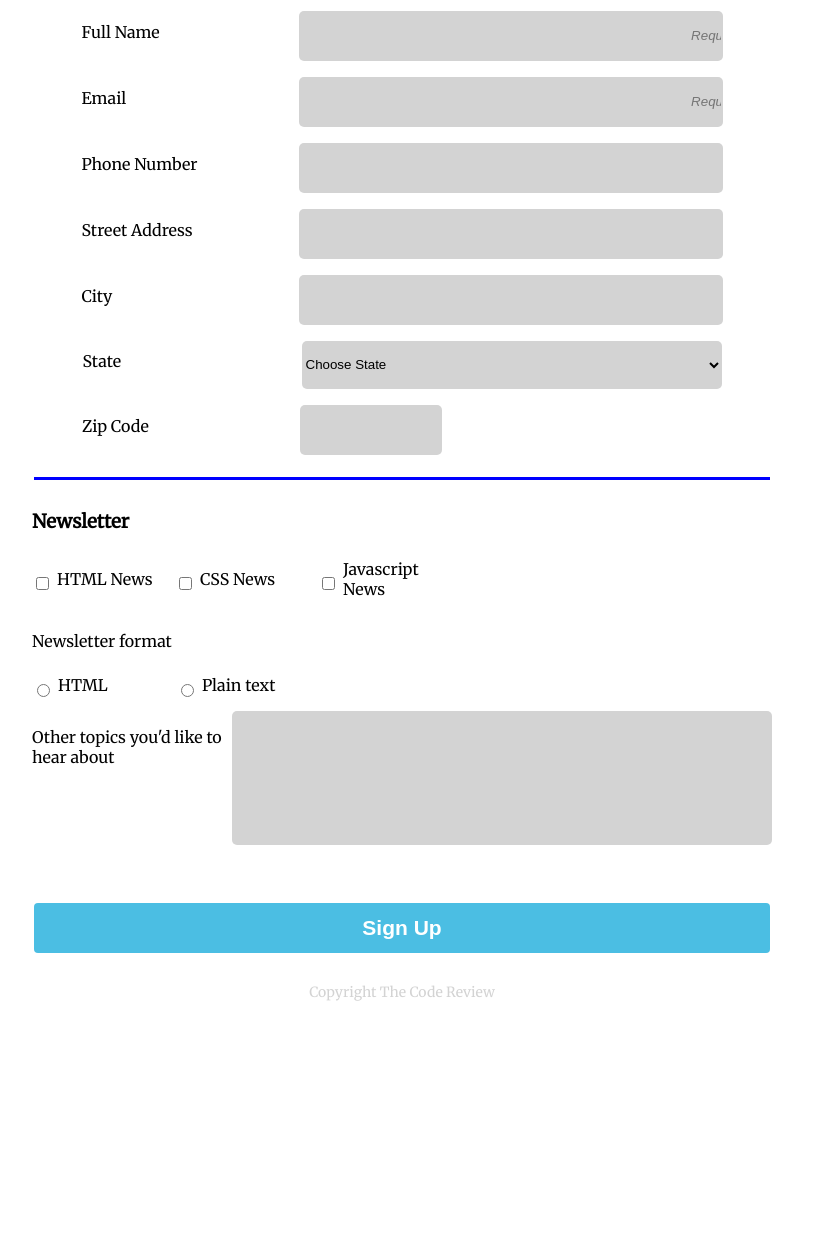
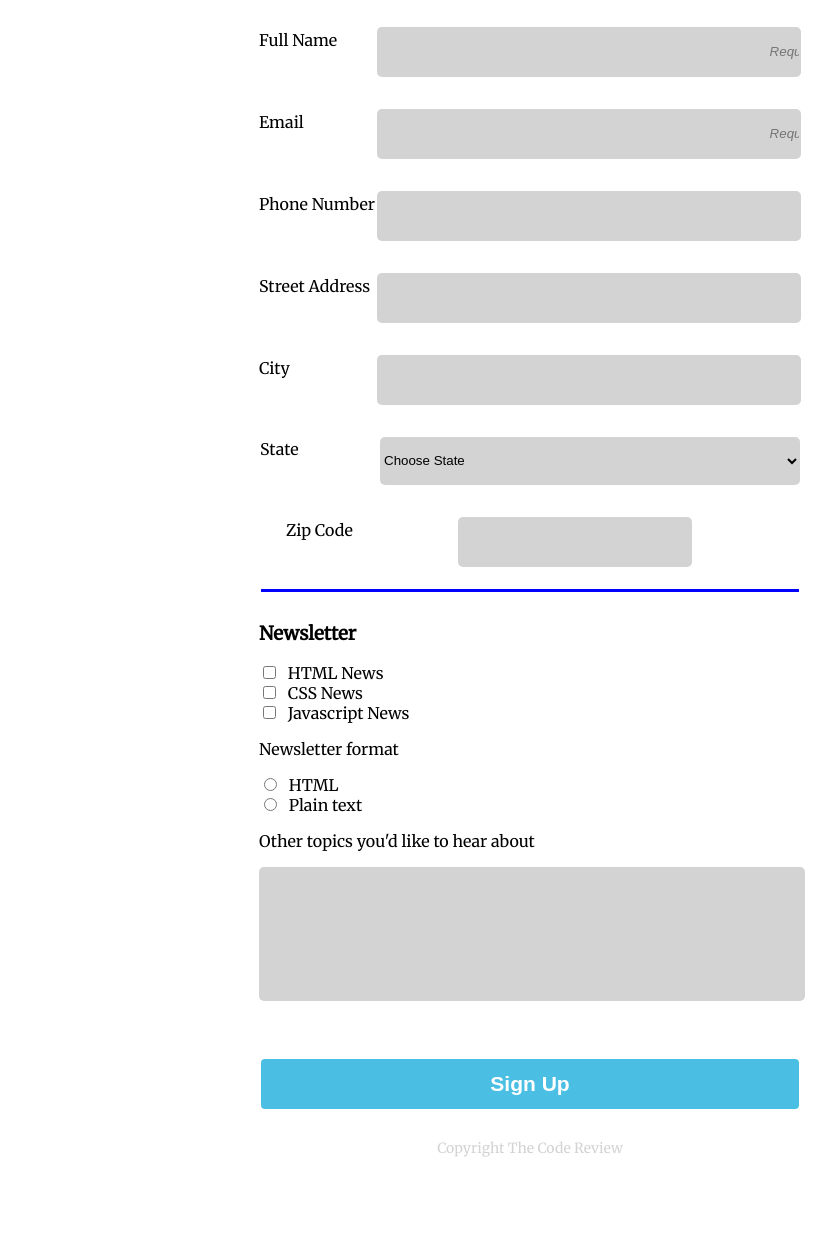
Before and after one commit to Josh-D18/onlineRegistration, a plain HTML site: page index.html in a window 1280 px wide. Shown: the part 254-1505 px from the top of the page, without its empty margins (110-946 px from the left). Before the commit the page ends 1349 px from the top, so only its background shows below. Drawn offline with Linux system fonts and the light colour scheme.

Commit message:
made chnages

```diff
--- a/css/index.css
+++ b/css/index.css
@@ -9,8 +9,10 @@ body {
   margin: 0;
   padding: 0;
   width: 100%;
-  height: 100%;
   font-family: "Merriweather", serif;
+  display: flex;
+  flex-direction: column;
+  align-items: center;
 }
 
 main {
@@ -34,6 +36,7 @@ header {
   display: flex;
   align-items: center;
   justify-content: center;
+  width: 100%;
 }
 
 .title {
@@ -81,17 +84,12 @@ fieldset {
   display: flex;
   flex-direction: column;
 }
-fieldset > div > div {
+
+fieldset > div > label {
   padding: 0.5rem 0;
 }
 
-fieldset > div > div {
-  padding: 0.5rem 0;
-  display: flex;
-  flex-direction: column;
-}
-
-fieldset > div > label {
+.contactInputContainer {
   padding: 0.5rem 0;
 }
 
@@ -101,6 +99,7 @@ input[type="text"] {
   border: 0;
   background-color: lightgrey;
   border-radius: 5px;
+  margin-top: 1rem;
 }
 
 select {
@@ -109,6 +108,7 @@ select {
   border: 0;
   background-color: lightgrey;
   border-radius: 5px;
+  margin-top: 1rem;
 }
 
 .optionPlaceholder {
@@ -124,55 +124,8 @@ label {
   margin-bottom: 0.5rem;
 }
 
-#zipInput {
-  width: 50%;
-}
-
 .formButtons {
   margin-right: 0.5rem;
-}
-
-/* Newsletter Form */
-
-.newsletter__container {
-  display: flex;
-}
-
-.newsletter__container > p {
-}
-
-.newsletter__container > .textarea {
-  border: 0;
-  background-color: lightgrey;
-  width: 100%;
-  height: 130px;
-  resize: none;
-  border-radius: 5px;
-}
-
-.submit__button {
-  width: 100%;
-  height: 50px;
-  color: white;
-  background-color: #4bbee3;
-  font-size: 21px;
-  border: 0px;
-  border-radius: 4px;
-  font-weight: bold;
-}
-
-.submit__Container {
-  padding-bottom: 5rem;
-  padding-top: 3rem;
-  padding-left: 1rem;
-  padding-right: 1rem;
-}
-
-.submit__Container > p {
-  color: lightgrey;
-  font-size: 14px;
-  text-align: center;
-  padding-top: 1rem;
 }
 
 /* Media Queries */
@@ -182,14 +135,16 @@ label {
     width: 420px;
   }
 
-  fieldset > div > h3 {
-    padding-left: 3rem;
-  }
-
-  fieldset > div > div {
+  .contactInputContainer {
+    padding: 0.5rem 0;
+    display: flex;
     flex-direction: row;
     align-items: center;
     justify-content: space-around;
+  }
+
+  fieldset > div > h3 {
+    padding-left: 3rem;
   }
 
   select {
@@ -212,6 +167,15 @@ label {
   input[type="text"]::placeholder {
     padding-left: 75%;
   }
+
+  #zipInput {
+    width: 50%;
+  }
+  main {
+    display: flex;
+    align-items: center;
+    flex-direction: column;
+  }
 }
 
 @media (min-width: 1024px) {
--- /dev/null
+++ b/css/newsletter.css
@@ -0,0 +1,43 @@
+/* Newsletter Form */
+
+.newsletter__container {
+  display: flex;
+  flex-direction: column;
+}
+
+.newsletter__container > p {
+}
+
+.newsletter__container > .textarea {
+  border: 0;
+  background-color: lightgrey;
+  width: 100%;
+  height: 130px;
+  resize: none;
+  border-radius: 5px;
+}
+
+.submit__button {
+  width: 100%;
+  height: 50px;
+  color: white;
+  background-color: #4bbee3;
+  font-size: 21px;
+  border: 0px;
+  border-radius: 4px;
+  font-weight: bold;
+}
+
+.submit__Container {
+  padding-bottom: 5rem;
+  padding-top: 3rem;
+  padding-left: 1rem;
+  padding-right: 1rem;
+}
+
+.submit__Container > p {
+  color: lightgrey;
+  font-size: 14px;
+  text-align: center;
+  padding-top: 1rem;
+}
--- a/index.html
+++ b/index.html
@@ -11,6 +11,7 @@
       rel="stylesheet"
     />
     <link rel="stylesheet" href="./css/index.css" />
+    <link rel="stylesheet" href="./css/newsletter.css" />
     <title>Online Registration</title>
   </head>
   <body>
@@ -34,32 +35,32 @@
             <div>
               <h3>Contact Information</h3>
 
-              <div>
+              <div class="contactInputContainer">
                 <label for="Full Name">Full Name</label>
                 <input type="text" placeholder="Required" />
               </div>
 
-              <div>
+              <div class="contactInputContainer">
                 <label for="Email">Email</label>
                 <input type="text" placeholder="Required" />
               </div>
 
-              <div>
+              <div class="contactInputContainer">
                 <label for="Phone Number">Phone Number</label>
                 <input type="text" />
               </div>
 
-              <div>
+              <div class="contactInputContainer">
                 <label for="Street Address">Street Address</label>
                 <input type="text" />
               </div>
 
-              <div>
+              <div class="contactInputContainer">
                 <label for="City">City</label>
                 <input type="text" />
               </div>
 
-              <div>
+              <div class="contactInputContainer">
                 <label for="State">State</label>
                 <select name="state" id="state" placeholder="Choose State">
                   <option class="optionPlaceholder" value="" disabled selected>
@@ -71,7 +72,7 @@
                 </select>
               </div>
 
-              <div class="zipCode">
+              <div class="zipCode contactInputContainer">
                 <label for="Zip Code">Zip Code</label>
                 <input type="text" id="zipInput" />
               </div>
@@ -85,7 +86,7 @@
           <fieldset>
             <h3>Newsletter</h3>
             <div class="newsletter__container">
-              <div>
+              <div class="contianer">
                 <input type="checkbox" name="newsletters" class="formButtons" />
                 <label for="HTML News">HTML News</label>
               </div>
```
